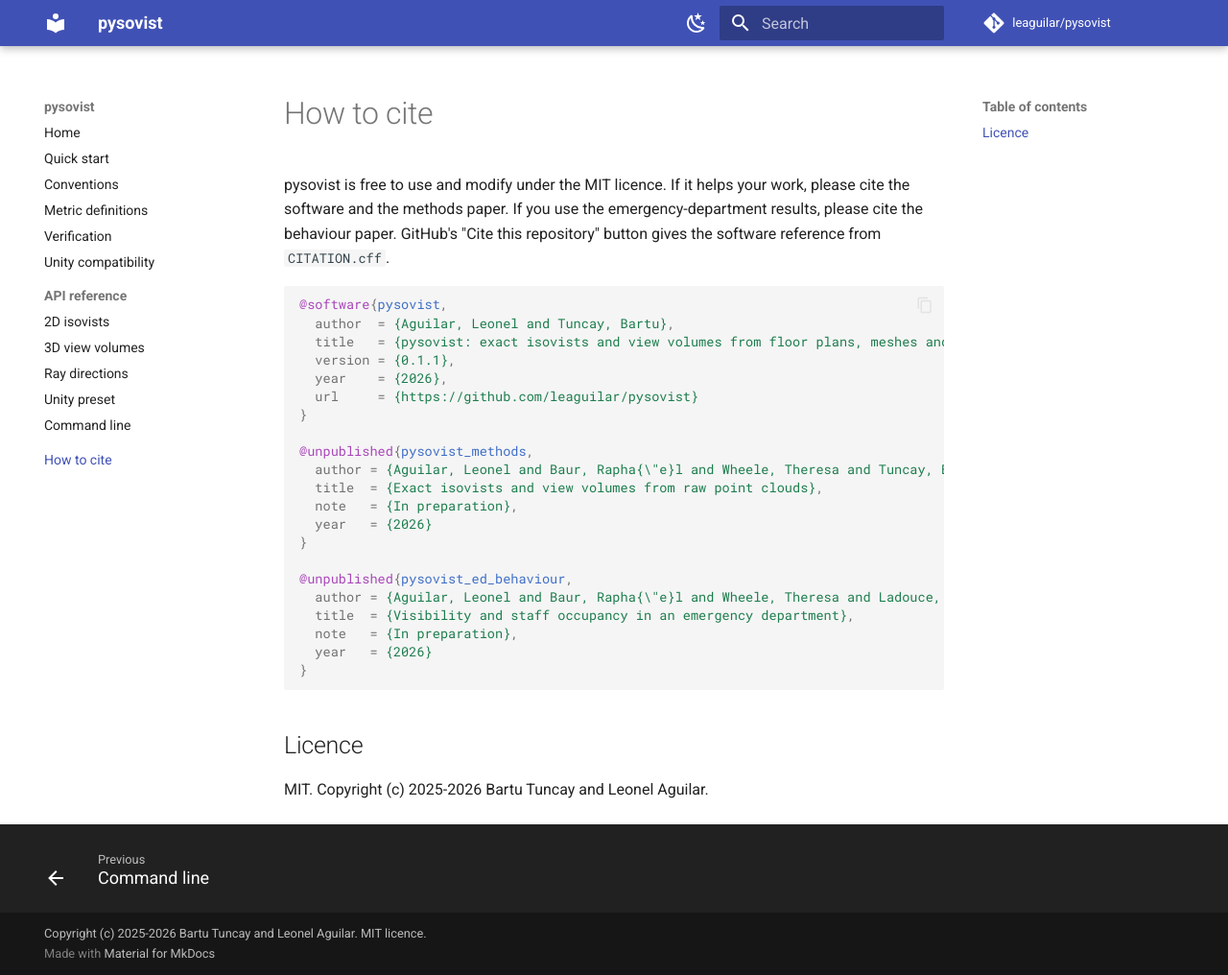
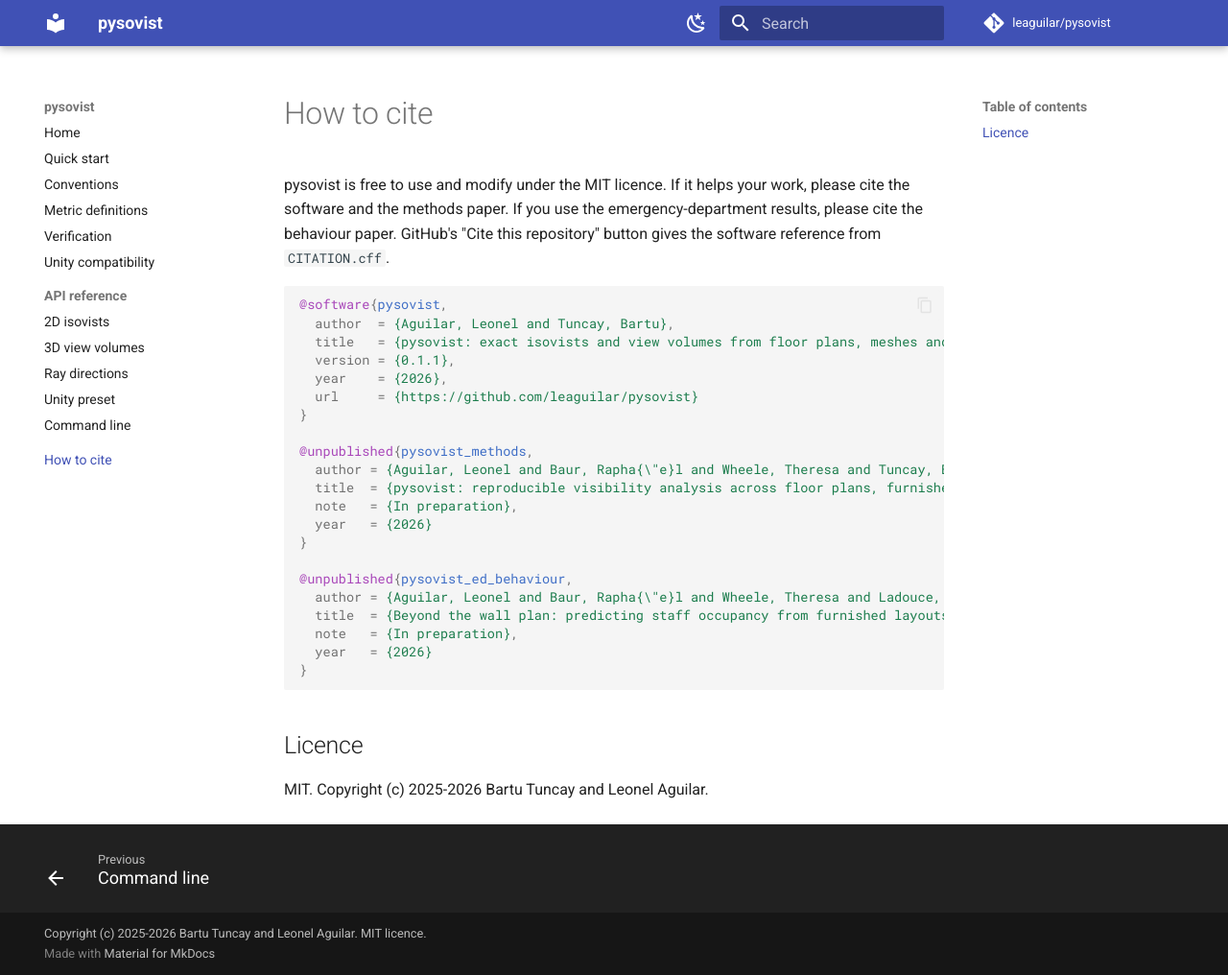
Before and after one commit to leaguilar/pysovist, an MkDocs documentation site: the page built from docs/cite.md, in a window 1280 px wide and 1016 px high. Shown: the whole window at 96% size. Built offline with MkDocs 1.6.1 and Material for MkDocs 9.7.7, drawn with Linux system fonts in a browser that asks for light colours; comment, search, counter and statistics services are not loaded.

Commit message:
Cite the papers by their current working titles

```diff
--- a/docs/cite.md
+++ b/docs/cite.md
@@ -16,14 +16,14 @@
 
 @unpublished{pysovist_methods,
   author = {Aguilar, Leonel and Baur, Rapha{\"e}l and Wheele, Theresa and Tuncay, Bartu and Ladouce, Simon and Li, Chenyang and Schmutz, Jan and Sailer, Kerstin and Gr{\"u}bel, Jascha and Slankamenac, Ksenija and Honegger, Patrik and Conroy-Dalton, Ruth and Sax, Hugo and H{\"o}lscher, Christoph and Gath-Morad, Michal},
-  title  = {Exact isovists and view volumes from raw point clouds},
+  title  = {pysovist: reproducible visibility analysis across floor plans, furnished models and point clouds},
   note   = {In preparation},
   year   = {2026}
 }
 
 @unpublished{pysovist_ed_behaviour,
   author = {Aguilar, Leonel and Baur, Rapha{\"e}l and Wheele, Theresa and Ladouce, Simon and Li, Chenyang and Schmutz, Jan and Sailer, Kerstin and Gr{\"u}bel, Jascha and Slankamenac, Ksenija and Honegger, Patrik and Conroy-Dalton, Ruth and Sax, Hugo and H{\"o}lscher, Christoph and Gath-Morad, Michal},
-  title  = {Visibility and staff occupancy in an emergency department},
+  title  = {Beyond the wall plan: predicting staff occupancy from furnished layouts and point clouds},
   note   = {In preparation},
   year   = {2026}
 }
```
Also changed, not shown: README.md (+2 -2 lines), 1 other file.
